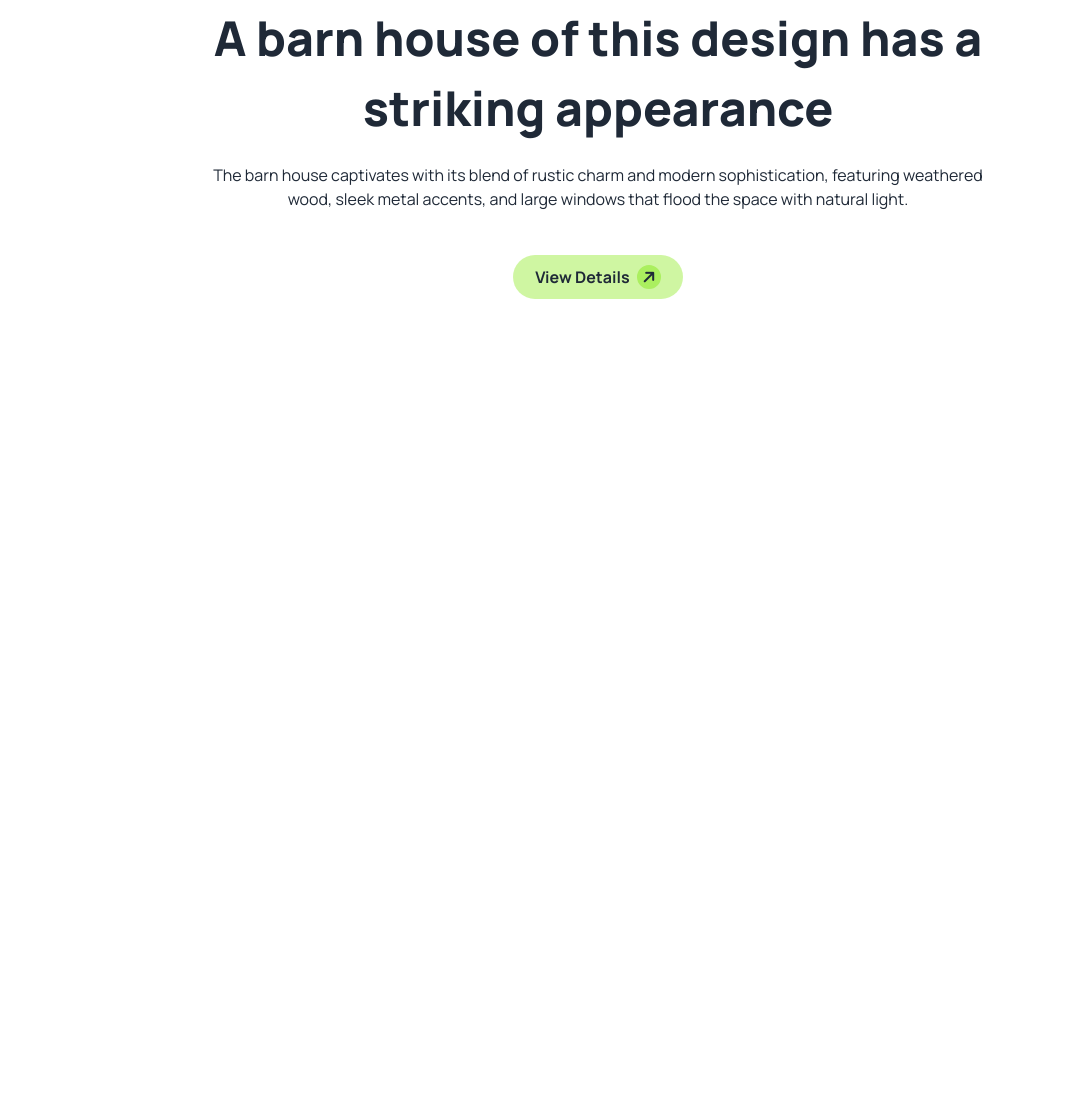
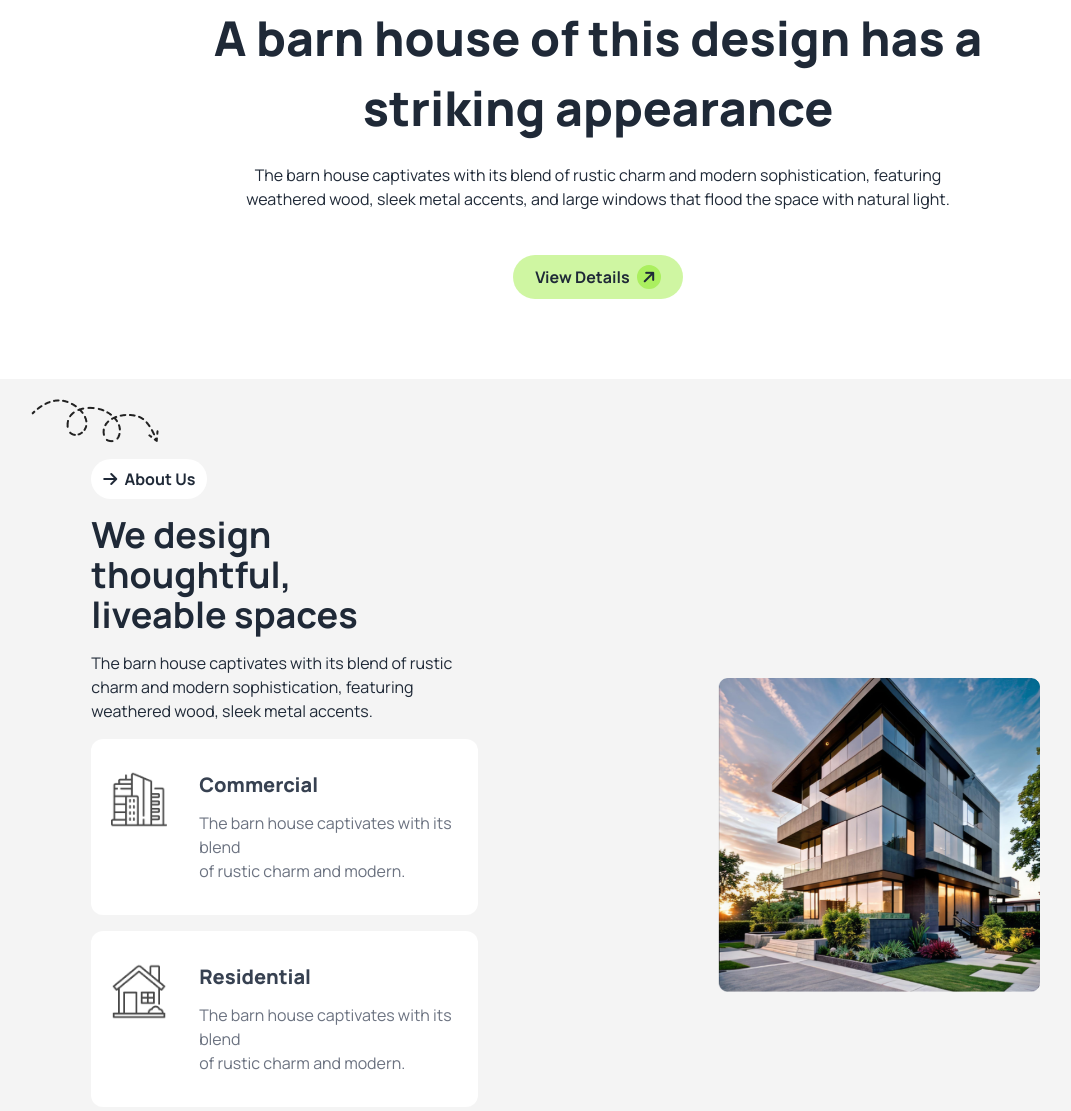
Before and after one commit to Saikat0098/Assignment-3, a plain HTML site: page index.html in a window 1280 px wide. Shown: the part 460-1571 px from the top of the page, without its empty margins (42-1113 px from the left). Before the commit the page ends 800 px from the top, so only its background shows below. Drawn offline with nearby package versions, Linux system fonts and the light colour scheme.

Commit message:
about us section complete

```diff
--- a/index.html
+++ b/index.html
@@ -33,7 +33,7 @@
 
 </head>
 <body class="body-font">
-     <header class="container mx-auto">
+     <header class="w-11/12 mx-auto">
         <!-- Navbar Start -->
          <nav>
 
@@ -129,5 +129,60 @@
               </div>
 
      </header>
+     <main class="">
+       <!-- About Us -->
+        <section class="my-20 bg-[#F4F4F4] ">
+          <!-- About container -->
+           <div class="md:flex justify-between items-center md:gap-24 w-11/12 mx-auto md:px-20 py-14 relative">
+             <!-- Top IMG  -->
+             <div class=" hidden md:flex absolute top-0 left-0 p-5">
+              <img src="./assets/Vector.png" alt="">
+            </div>
+             <!-- About Content -->
+             <div class="space-y-4 flex-1">
+               <!-- About Btn -->
+                <div class="text-center md:text-left">
+                  <button class="   mt-6 bg-white py-2 px-3 rounded-full  space-x-1 ">
+                    <span class=""><i class="fa-solid fa-arrow-right   rounded-full "></i></span>
+                    <a href="#" class="font-bold"> About Us</a>
+                </button>
+                </div>
+                <h2 class=" text-center md:text-left w-full text-3xl md:text-4xl font-bold">We design thoughtful, <br> liveable spaces</h2>
+                <p class="text-center md:text-left">The barn house captivates with its blend of rustic charm and
+                  modern sophistication, featuring weathered wood, sleek metal accents.</p>
+
+
+                   <!-- card-1 -->
+             <div class="bg-white py-8 px-5 flex space-x-8 rounded-xl">
+              <div>
+                <img src="./assets/commercial.png" alt="">
+              </div>
+              <div>
+                <h3 class="text-xl font-extrabold text-gray-700">Commercial</h3>
+                <p class="text-gray-500 pt-3">The barn house captivates with its blend <br> of rustic charm and modern.</p>
+              </div>
+             </div>
+             <!-- Card-2 -->
+             <div class="bg-white py-8 px-5 flex space-x-8 rounded-xl">
+              <div>
+                <img src="./assets/residential.png" alt="">
+              </div>
+              <div>
+                <h3 class="text-xl font-extrabold text-gray-700">Residential</h3>
+                <p class="text-gray-500 pt-3">The barn house captivates with its blend <br> of rustic charm and modern.</p>
+              </div>
+             </div>
+
+             </div>
+
+                <!-- About IMG -->
+                 <div class="flex-1 mt-4 md:mt-32 md:ml-36">
+                     <img class="md:w-5/6" src="./assets/Rectangle.png" alt="">
+                 </div>
+
+           </div>
+
+        </section>
+     </main>
 </body>
 </html>
```
